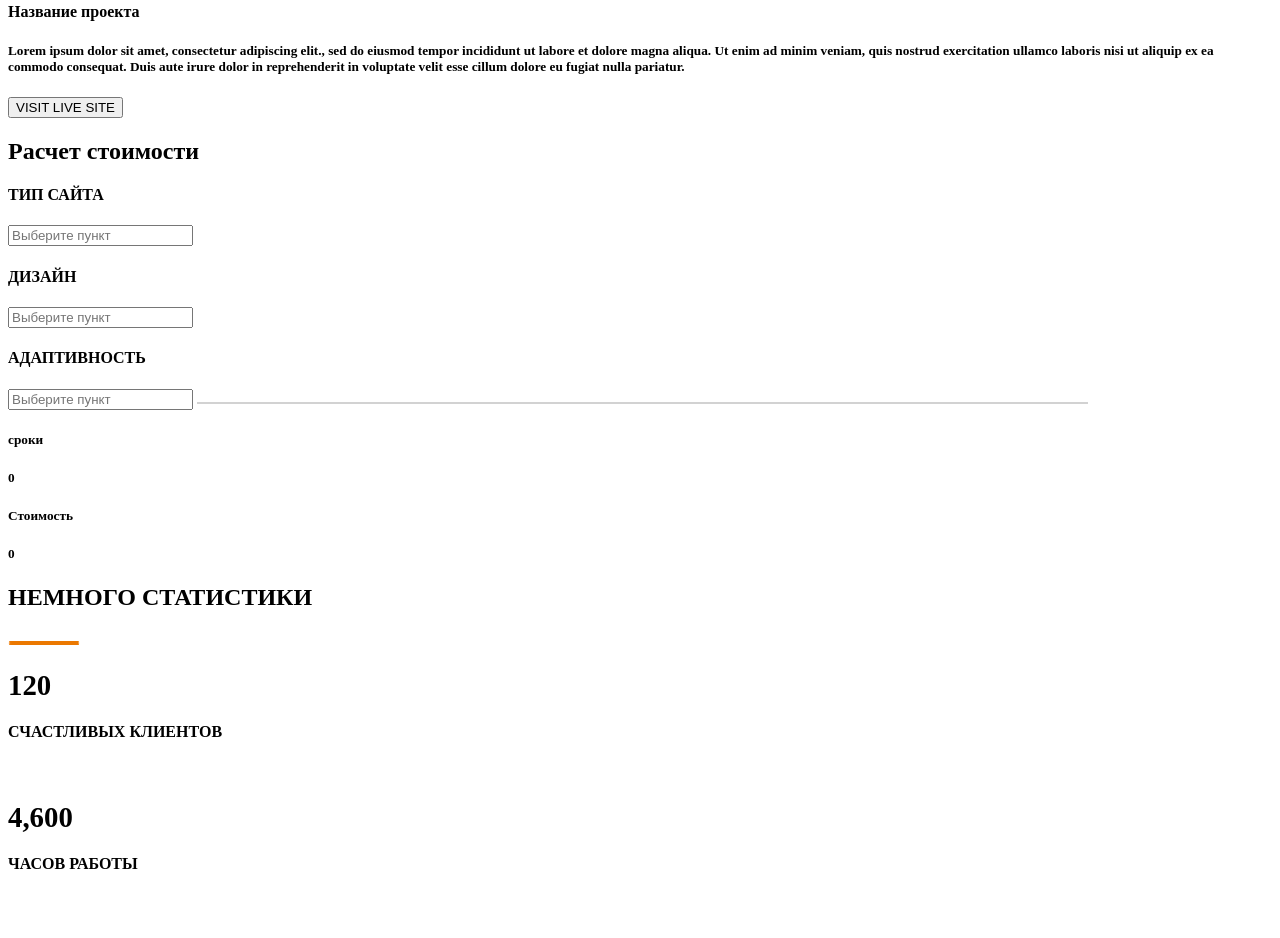
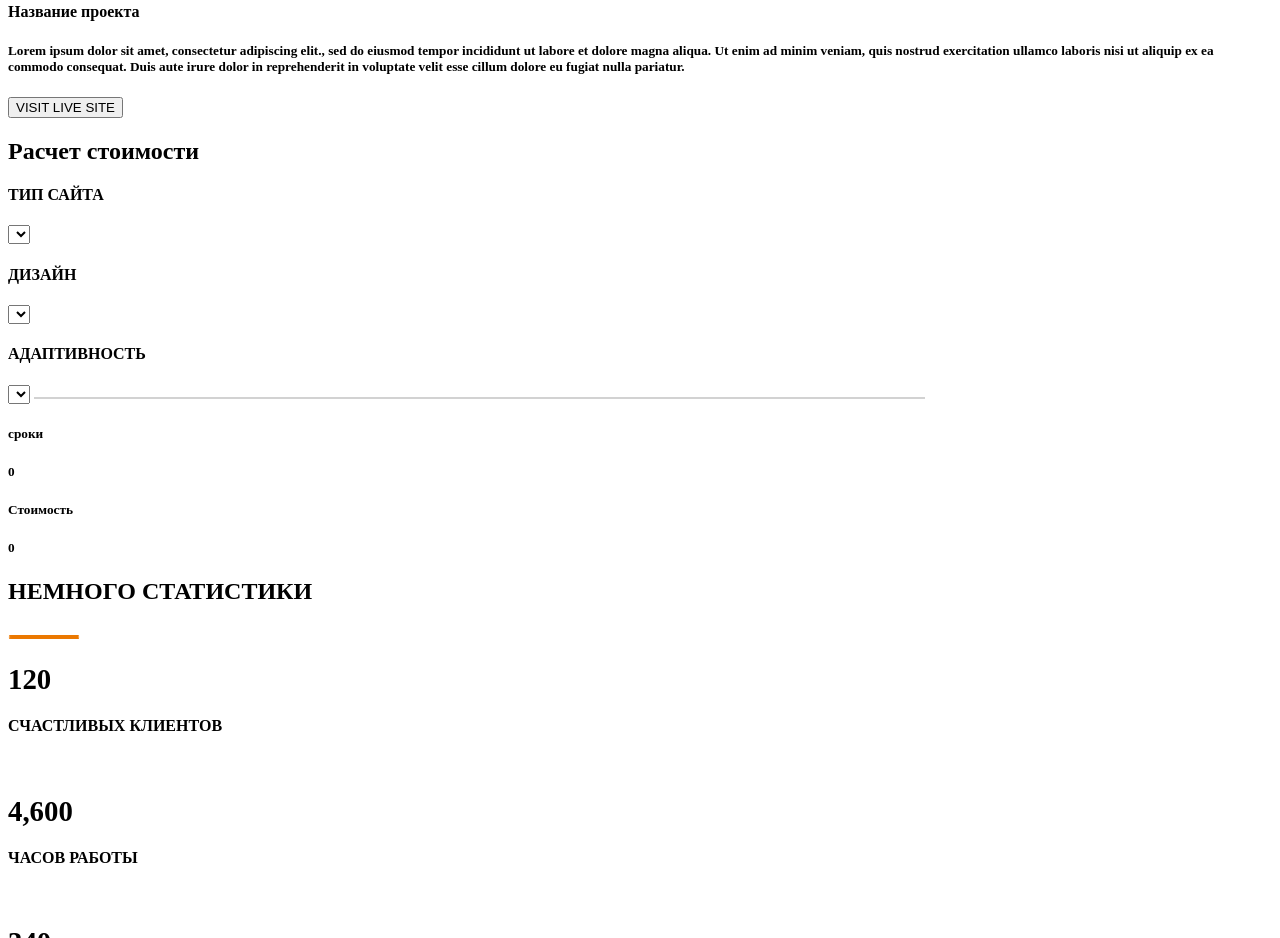
Before and after one commit to schtill/schtill.github.io, a plain HTML site: page src/index.html in a window 1280 px wide. Shown: the part 2000-2938 px from the top of the page. Drawn offline with Linux system fonts and the light colour scheme.

Commit message:
Исправил несколько строчек кода в ДЗ

```diff
--- a/src/index.html
+++ b/src/index.html
@@ -91,19 +91,21 @@ Duis aute irure dolor in reprehenderit in voluptate velit esse cillum dolore eu
    </form>
     </div>
 </div>
+<form action="">
 <div class="calculator">
     <h2>Расчет стоимости</h2>
     <h4>ТИП САЙТА</h4>
-    <input type="select" placeholder="Выберите пункт">
+<select name="site_type" id="site type"></select>
         <h4>ДИЗАЙН</h4>
-    <input type="select" placeholder="Выберите пункт">
+    <select name="design" id="design"></select>
         <h4>АДАПТИВНОСТЬ</h4>
-    <input type="select" placeholder="Выберите пункт">
+<select name="adopt" id="adopt"></select>
 <img src="img/%D0%BB%D0%B8%D0%BD%D0%B8%D1%8F%20%D0%BF%D0%BE%D0%B4%D0%B8%D1%82%D0%BE%D0%B3%D0%B0.png" alt="">
 <h5>сроки</h5>
 <h5>0</h5>
 <h5>Стоимость</h5>
 <h5>0</h5>
+</form>
 </div>
 <div class="statistic">
     <h2>НЕМНОГО СТАТИСТИКИ</h2>
```
